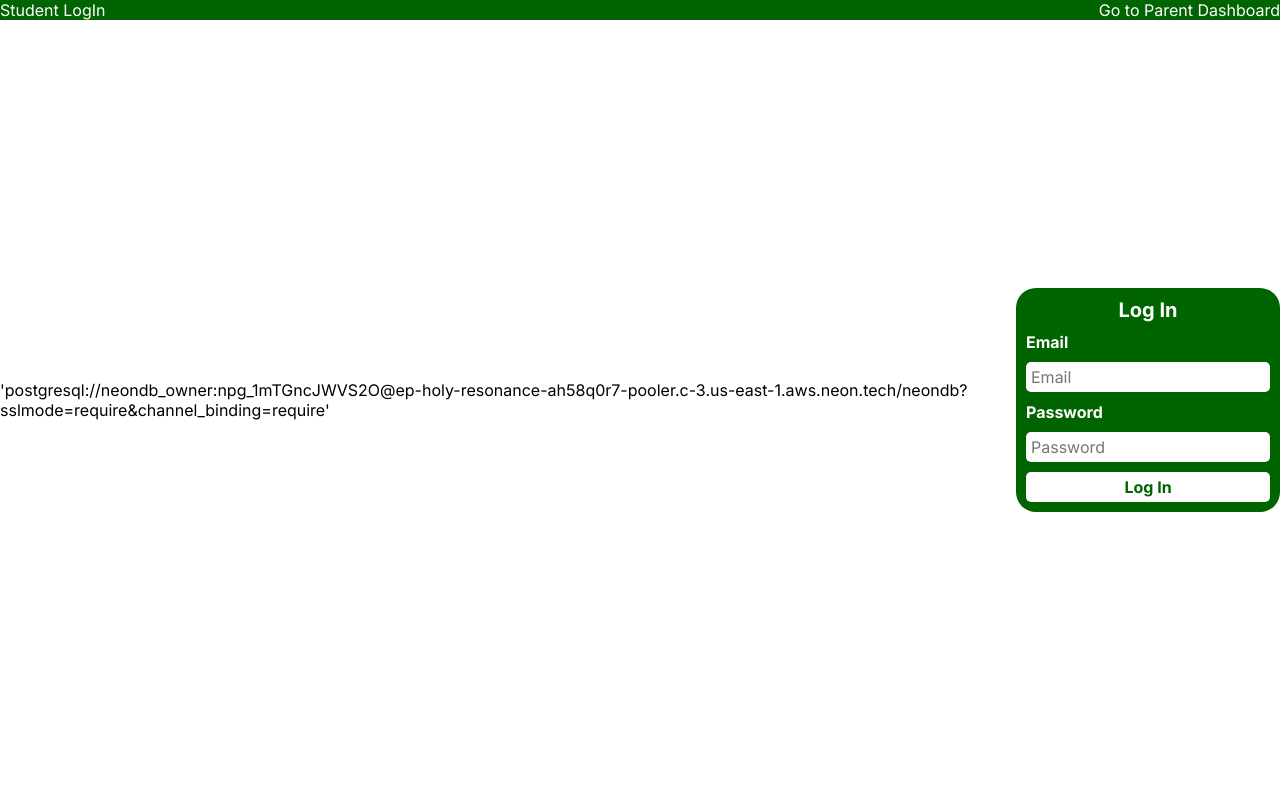
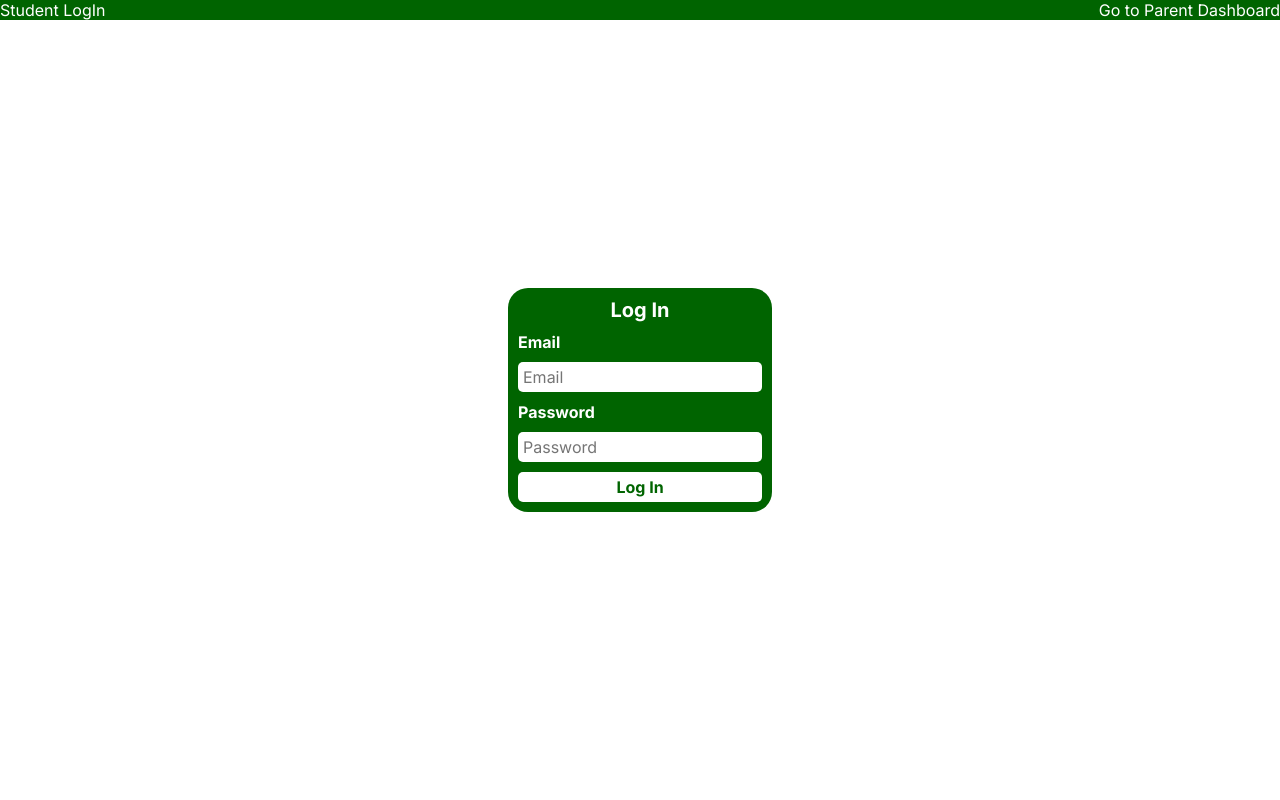
Before and after one commit to learner763/Quiz_App, a Django app: page /student_login in a window 1280 px wide. Run offline with Django 5.2, Linux system fonts and the light colour scheme.

```diff
--- a/quiz/templates/student_login.html
+++ b/quiz/templates/student_login.html
@@ -63,7 +63,6 @@
         font-size: 16px;
     }
 </style>
-'postgresql://neondb_owner:npg_1mTGncJWVS2O@ep-holy-resonance-ah58q0r7-pooler.c-3.us-east-1.aws.neon.tech/neondb?sslmode=require&channel_binding=require'
 <body>
     <div class="top_bar">
         <label>Student LogIn</label>
```
